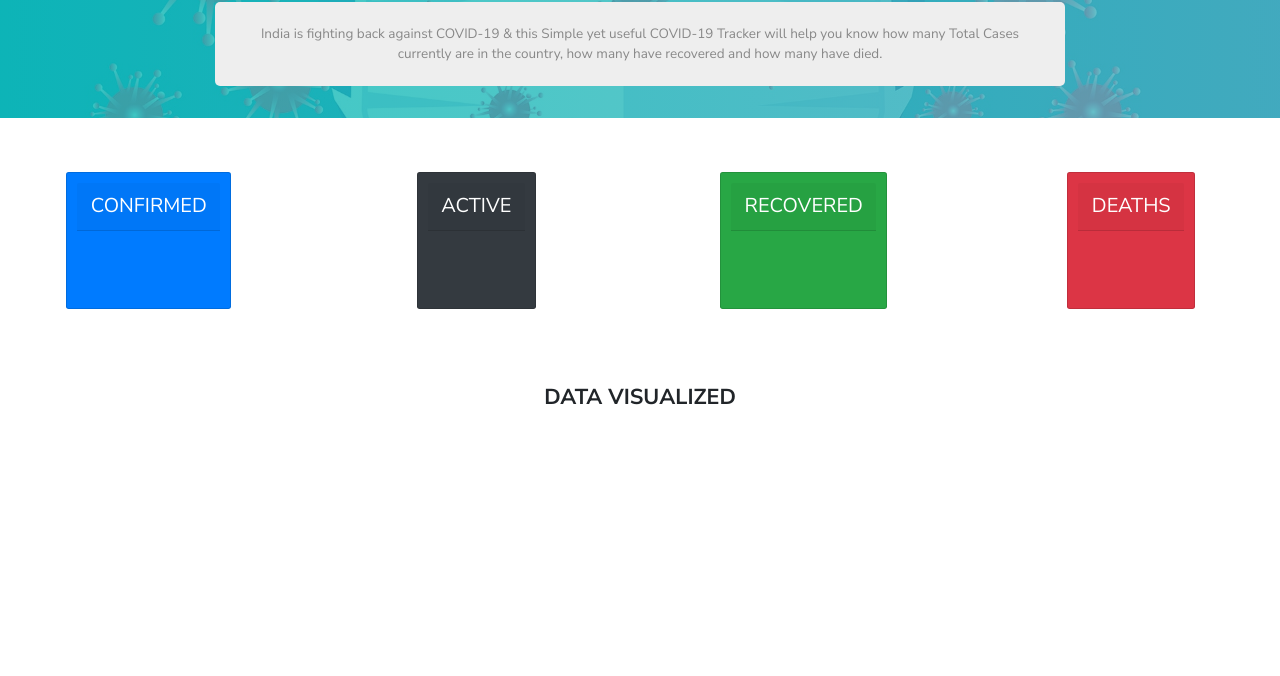
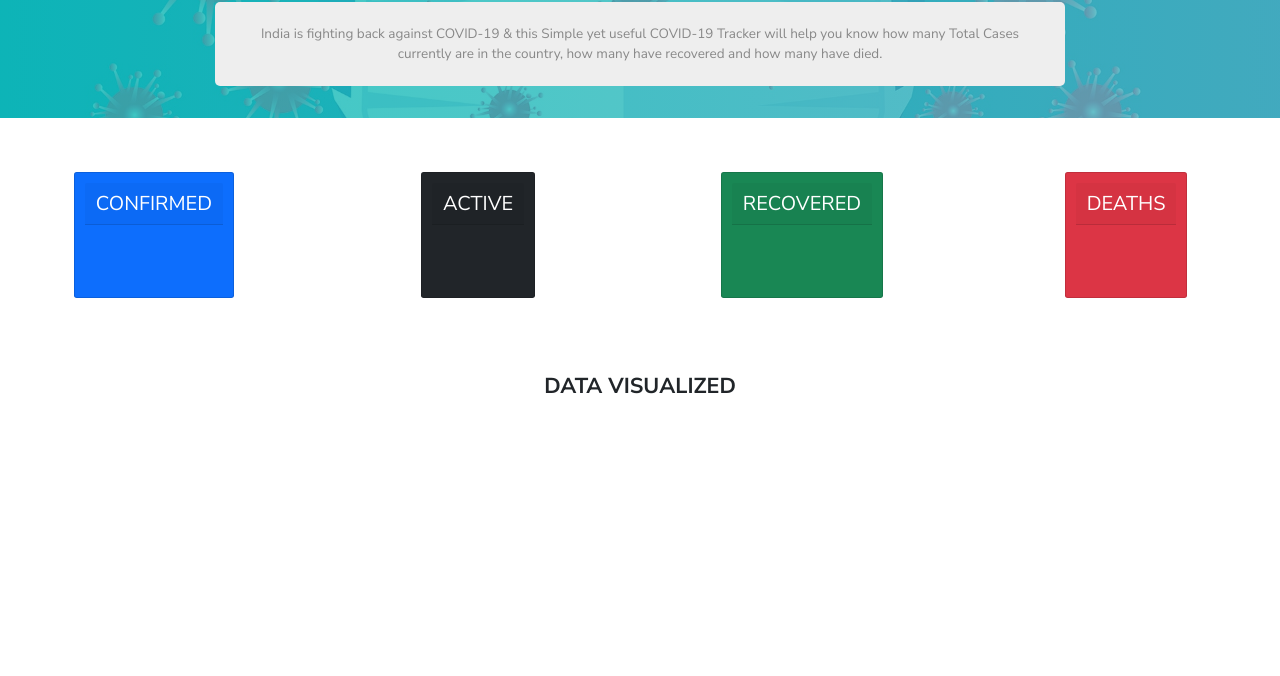
Before and after one commit to itsarvindhere/Covid19-India-Tracker, a plain HTML site: page index.html in a window 1280 px wide. Shown: the part 124-800 px from the top of the page. Drawn offline with nearby package versions, Linux system fonts and the light colour scheme; no server answers.

Commit message:
Update index.html

```diff
--- a/index.html
+++ b/index.html
@@ -6,8 +6,7 @@
         <meta name="description" content="A Simple COVID-19 Tracker for India">
         <meta name="viewport" content="width=device-width, initial-scale=1">
         <link href="https://fonts.googleapis.com/css2?family=Nunito+Sans:wght@400;600;700;900&display=swap" rel="stylesheet">
-        <link href="https://stackpath.bootstrapcdn.com/bootstrap/4.5.0/css/bootstrap.min.css" rel="stylesheet" integrity="sha384-9aIt2nRpC12Uk9gS9baDl411NQApFmC26EwAOH8WgZl5MYYxFfc+NcPb1dKGj7Sk" crossorigin="anonymous">
-        <link rel="stylesheet" href="css/style.css">
+<link href="https://cdn.jsdelivr.net/npm/bootstrap@5.0.1/dist/css/bootstrap.min.css" rel="stylesheet" integrity="sha384-+0n0xVW2eSR5OomGNYDnhzAbDsOXxcvSN1TPprVMTNDbiYZCxYbOOl7+AMvyTG2x" crossorigin="anonymous">        <link rel="stylesheet" href="css/style.css">
       </head>
     <body>
 
```
